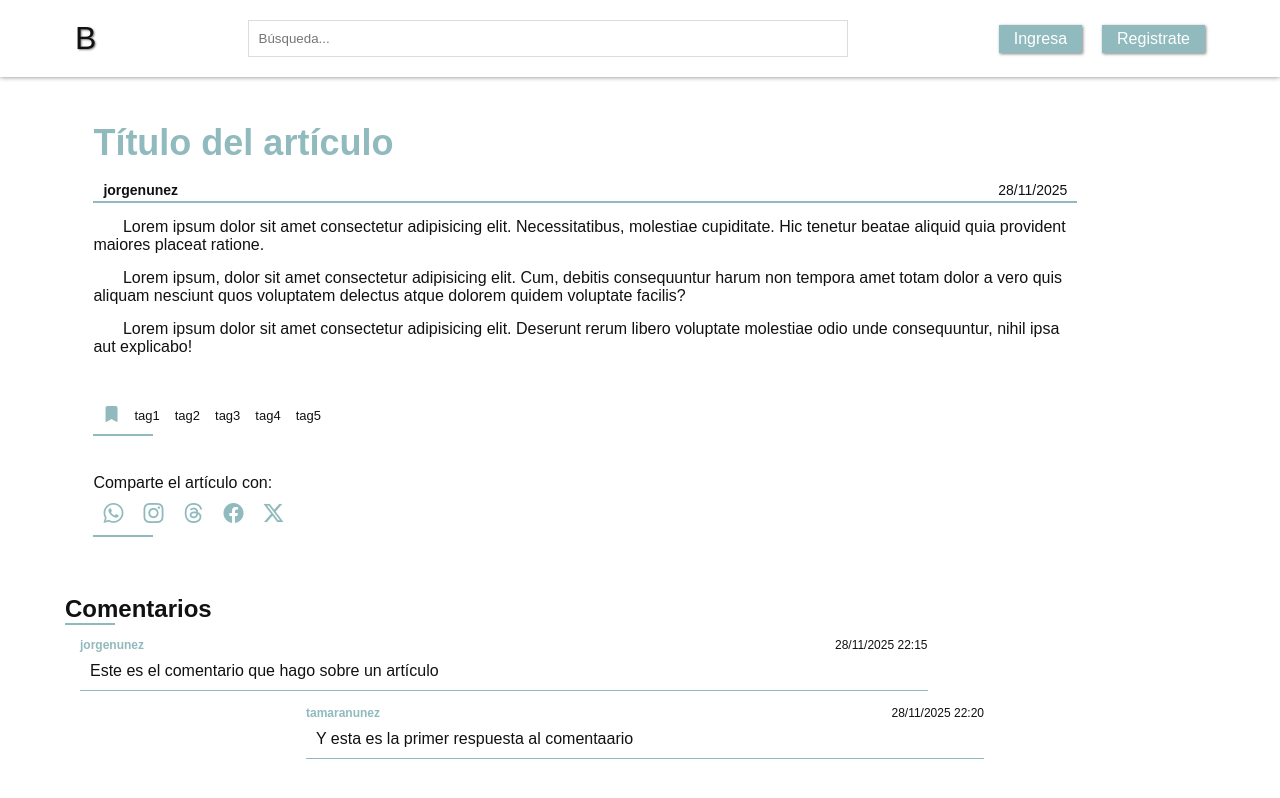
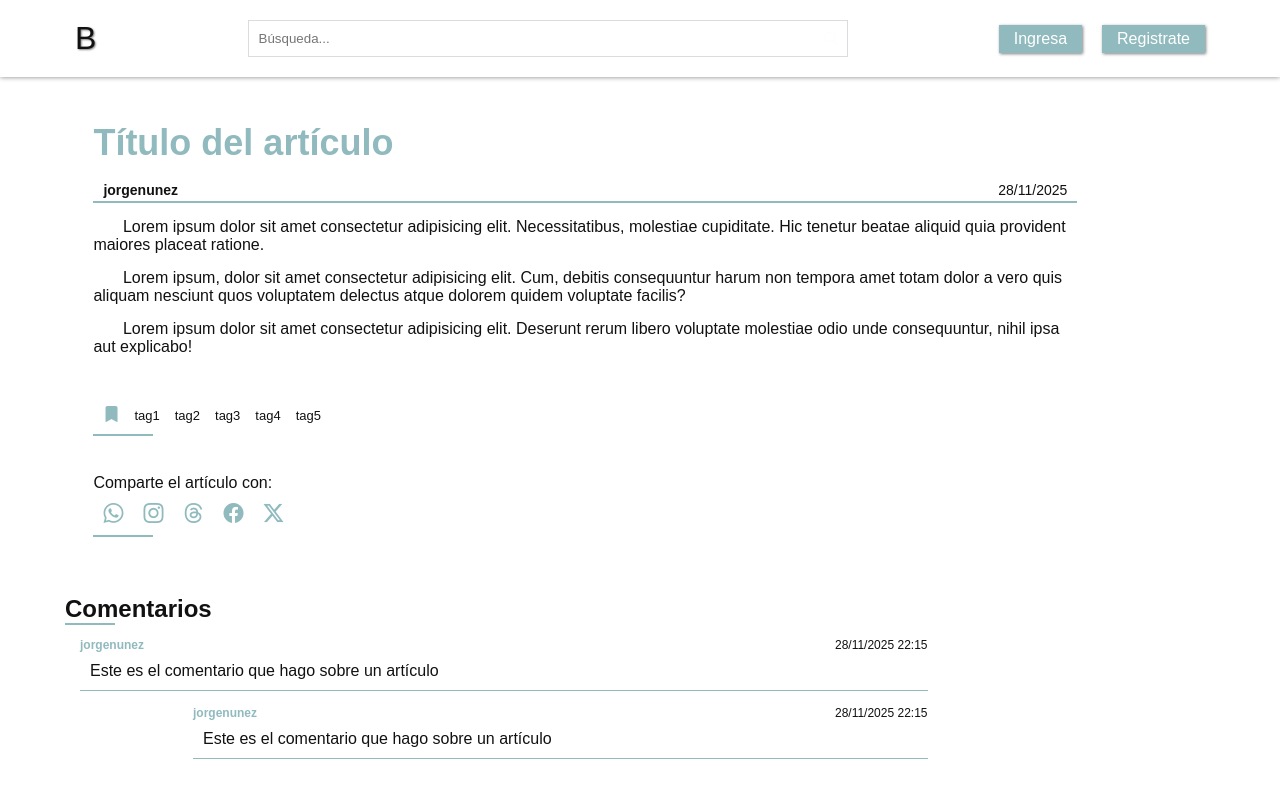
Before and after one commit to nunezjorgepy/blog-trainee, a React (Vite) app: page /article in a window 1280 px wide. Built offline with nearby package versions, Linux system fonts and the light colour scheme; a web font is replaced by a local one.

Commit message:
Crea el CommentComponente, distinguindo entre comentario y respuesta

```diff
--- /dev/null
+++ b/src/Components/Comment/Comment.css
@@ -0,0 +1,64 @@
+:root{
+    --comment-width: 75%;
+    --answer-left-margin: 10%;
+}
+.comment_title{
+    position: relative;
+    width: min(var(--max-width), 100%);
+    margin: auto;
+    margin-top: 50px;
+    font-size: 1.5rem;
+}
+.comment_title span{
+    padding-left: var(--padding-article-left);
+}
+.comment_title span::after{
+    content: '';
+    position: absolute;
+    top: 100%;
+    left: var(--padding-article-left);
+    height: 2px;
+    width: 50px;
+    background-color: var(--btn-primary-bg-color);
+}
+.comment_width{
+    width: min(var(--max-width), 100%);
+    margin: auto;
+    padding-left: var(--padding-article-left);
+}
+.comment_container{
+    width: var(--comment-width);
+    border-bottom: 1px solid var(--btn-primary-bg-color);
+    margin-bottom: 15px;
+    margin-right: auto;
+}
+.answer{
+    width: calc(var(--comment-width) - var(--answer-left-margin));
+    margin-left: var(--answer-left-margin);
+}
+.comment_info{
+    display: flex;
+    justify-content: space-between;
+}
+.comment_by, .comment_date {
+    font-size: 12px;
+}
+.comment_by{
+    color: var(--btn-primary-bg-color);
+    font-weight: 600;
+}
+.comment_paragraph{
+    padding: 10px;
+}
+
+@media screen and (max-width: 600px) {
+    .comment_info{
+        flex-direction: column;
+    }
+    .comment_by{
+        font-size: 14px;
+    }
+    .comment_date{
+        font-size: 10px;
+    }
+}
--- /dev/null
+++ b/src/Components/Comment/Comment.jsx
@@ -0,0 +1,27 @@
+import { Link } from 'react-router'
+import './Comment.css'
+
+function Comment(props) {
+    const { isAnswer } = props
+    return (
+        <div className={`comment_container + ${isAnswer && 'answer'}`}>
+            {/* Información del comentario */}
+            <div className="comment_info">
+                <Link to={'/user/jorgenunez'} className="comment_by">
+                    jorgenunez
+                </Link>
+                <div className="comment_date">
+                    28/11/2025 22:15
+                </div>
+            </div>
+            {/* Comentario */}
+            <div className="comment_text">
+                <p className="comment_paragraph">
+                    Este es el comentario que hago sobre un artículo
+                </p>
+            </div>
+        </div>
+    )
+}
+
+export default Comment
--- a/src/pages/Article/ArticlePage.css
+++ b/src/pages/Article/ArticlePage.css
@@ -1,68 +1,8 @@
 .comment_section{
     display: flex;
     flex-direction: column;
-}
-.comment_title{
-    position: relative;
-    width: min(var(--max-width), 100%);
-    margin: auto;
-    margin-top: 50px;
-    font-size: 1.5rem;
-}
-.comment_title span{
-    padding-left: var(--padding-article-left);
-}
-.comment_title span::after{
-    content: '';
-    position: absolute;
-    top: 100%;
-    left: var(--padding-article-left);
-    height: 2px;
-    width: 50px;
-    background-color: var(--btn-primary-bg-color);
-}
-.comment_width{
-    width: min(var(--max-width), 100%);
-    margin: auto;
-    padding-left: var(--padding-article-left);
 }
 .comment_group{
 
     margin: 15px;
 }
-.comment_container{
-    width: 75%;
-    border-bottom: 1px solid var(--btn-primary-bg-color);
-    margin-bottom: 15px;
-    margin-right: auto;
-}
-.answer{
-    width: 60%;
-    margin: auto;
-}
-.comment_info{
-    display: flex;
-    justify-content: space-between;
-}
-.comment_by, .comment_date {
-    font-size: 12px;
-}
-.comment_by{
-    color: var(--btn-primary-bg-color);
-    font-weight: 600;
-}
-.comment_paragraph{
-    padding: 10px;
-}
-
-@media screen and (max-width: 600px) {
-    .comment_info{
-        flex-direction: column;
-    }
-    .comment_by{
-        font-size: 14px;
-    }
-    .comment_date{
-        font-size: 10px;
-    }
-}
--- a/src/pages/Article/ArticlePage.jsx
+++ b/src/pages/Article/ArticlePage.jsx
@@ -3,6 +3,7 @@ import { Link } from "react-router"
 import HeaderComponent from "../../Components/Header/HEaderComponent"
 import Article from '../../Components/Article/Article'
 import ShareSocial from '../../Components/ShareSocial/ShareSocial'
+import Comment from '../../Components/Comment/Comment'
 
 /*
 TODO:
@@ -31,40 +32,9 @@ function ArticlePage() {
                         {/* Grupo de comentarios y respuestas */}
                         <div className="comment_group">
                             {/* Comentario */}
-                            <div className="comment_container">
-                                {/* Información del comentario */}
-                                <div className="comment_info">
-                                    <Link to={'/user/jorgenunez'} className="comment_by">
-                                        jorgenunez
-                                    </Link>
-                                    <div className="comment_date">
-                                        28/11/2025 22:15
-                                    </div>
-                                </div>
-                                {/* Comentario */}
-                                <div className="comment_text">
-                                    <p className="comment_paragraph">
-                                        Este es el comentario que hago sobre un artículo
-                                    </p>
-                                </div>
-                            </div>
+                            <Comment />
                             {/* Respuesta */}
-                            <div className="comment_container answer">
-                                <div className="comment_info">
-                                    <Link to={'/user/tamaranunez'} className="comment_by">
-                                        tamaranunez
-                                    </Link>
-                                    <div className="comment_date">
-                                        28/11/2025 22:20
-                                    </div>
-                                </div>
-
-                                <div className="comment_text">
-                                    <p className="comment_paragraph">
-                                        Y esta es la primer respuesta al comentaario
-                                    </p>
-                                </div>
-                            </div>
+                            <Comment isAnswer />
                         </div>
                     </div>
                 </section>
```
